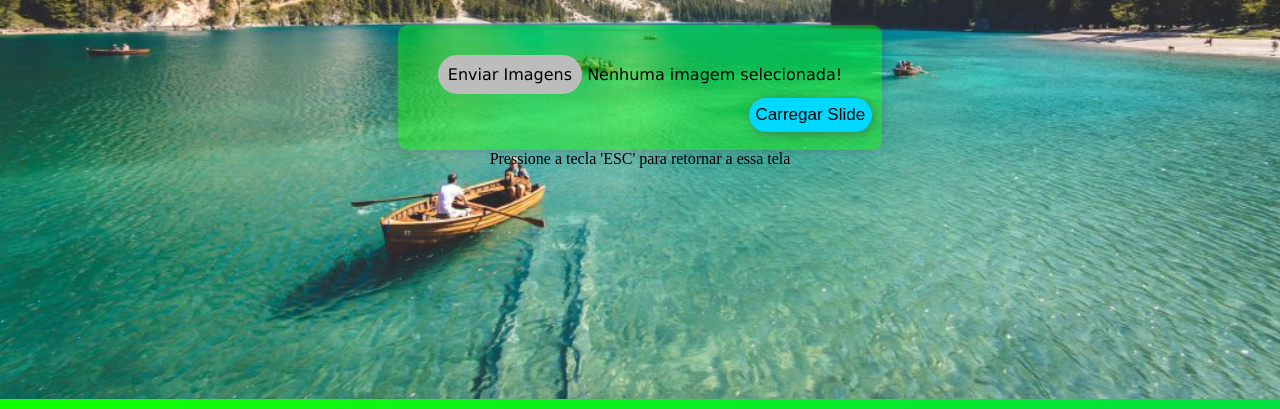
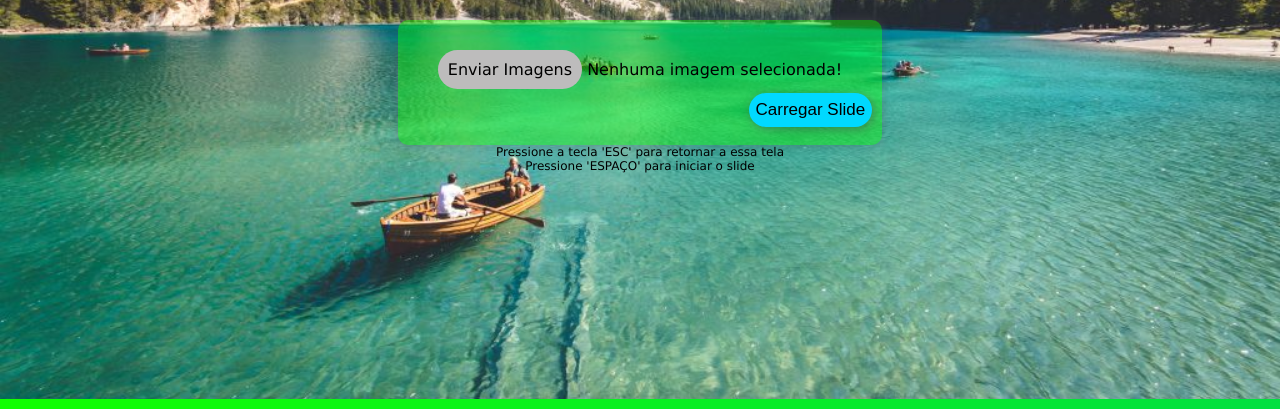
Before and after one commit to diegoaraujoPY/slideshow, a plain HTML site: page index.html in a window 1280 px wide. Shown: the part 391-800 px from the top of the page. Drawn offline with Linux system fonts and the light colour scheme.

Commit message:
Update index.html

```diff
--- a/index.html
+++ b/index.html
@@ -24,11 +24,12 @@
                     <button onclick="adicionarImagens()">Carregar Slide</button>
                 </div>
             </div>
-            <h11>Pressione a tecla 'ESC' para retornar a essa tela</h11>
+            <h11 style="font-family: Verdana; font-size: 12px; text-align: center;">Pressione a tecla 'ESC' para retornar a essa tela</br>Pressione 'ESPAÇO' para iniciar o slide</h11>
         </div>
         <div class="slider" id="controlsPosition">
             <div class="slider-controls">
                 <div class="slider-control" onclick="goNext()"><i class="fa fa-angle-left" aria-hidden="true"></i></div>
+                <div onclick="iniciarSlide()" class="play"><i class="fa fa-play" aria-hidden="true" id="play"></i></div>
                 <div class="slider-control" onclick="goNext()"><i class="fa fa-angle-right" aria-hidden="true"></i></div>
             </div>
             <div class="slider-width"></div>
```
